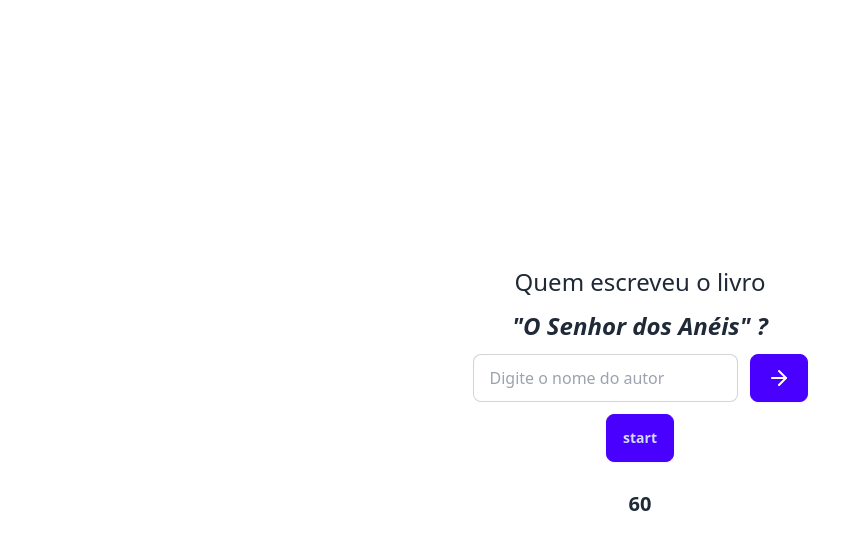
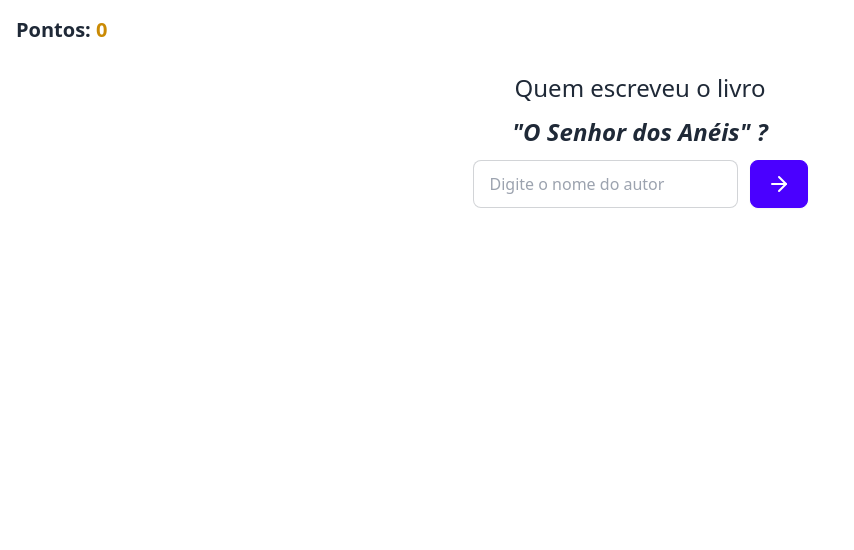
Before and after one commit to Solractys/quiz-book, a Next.js app: page / in a window 1280 px wide. Shown: the top 550 px of the page, without its empty margins (0-854 px from the left). Built offline with nearby package versions, Linux system fonts and the light colour scheme.

Commit message:
button repeat, visual feedback and points system

```diff
--- a/app/Components/quizComponent.tsx
+++ b/app/Components/quizComponent.tsx
@@ -1,17 +1,9 @@
 "use client";
 import { useState } from "react";
 import Book from "../Models/Book";
-import { ArrowRight } from "lucide-react";
+import { ArrowRight, RotateCcw } from "lucide-react";
 import normalizeString from "../Services/normalizedStrings";
 function QuizComponent() {
-  const [count, setCount] = useState<number>(0);
-  const [timer, setTimer] = useState<number>(60);
-  const startTime = () => {
-    setInterval(() => {
-      if (timer > 0) setTimer(timer - 1);
-    }, 1000);
-  };
-
   const [books, setBooks] = useState<Book[]>([
     {
       title: "O Senhor dos Anéis",
@@ -26,22 +18,79 @@ function QuizComponent() {
       writer: "Miguel de Cervantes",
     },
   ]);
+  const [count, setCount] = useState<number>(0);
+  const [timer, setTimer] = useState<number>(60);
+  const [correct, setCorrect] = useState<boolean>(false);
+  const [wrong, setWrong] = useState<boolean>(false);
+  const [needToRestart, setNeedToRestart] = useState<boolean>(false);
+  const [points, setPoints] = useState<number>(0);
+
+  function addPoints() {
+    setPoints(points + 15);
+    localStorage.setItem("points", JSON.stringify(points));
+  }
+
+  function checkAnswer(userResponse: string, writerName: string) {
+    const normalizeUserResponse = normalizeString(userResponse);
+    const normalizeWriterName = normalizeString(writerName);
+
+    if (normalizeUserResponse === normalizeWriterName) {
+      if (!(count == books.length - 1)) {
+        setCount(count + 1);
+      } else {
+        setNeedToRestart(true);
+      }
+      setCorrect(true);
+      addPoints();
+      setInterval(() => setCorrect(false), 2000);
+    } else {
+      setWrong(true);
+      setInterval(() => setWrong(false), 2000);
+    }
+  }
+
+  const startTime = () => {
+    setInterval(() => {
+      if (timer > 0) setTimer(timer - 1);
+    }, 1000);
+  };
+  const RestartGame = () => {
+    // Fazer request novamente na API e buscar novos livros
+    setCount(0);
+    setTimer(60);
+    setNeedToRestart(false);
+  };
+
   function handleSubmit(event: React.FormEvent<HTMLFormElement>) {
     event.preventDefault();
     const data = new FormData(event.currentTarget);
     let userResponse = data.get("userResponse") as string;
     let writerName = books[count].writer;
-    normalizeString(userResponse);
-    const normalizeUserResponse = normalizeString(userResponse);
-    const normalizeWriterName = normalizeString(writerName);
+    checkAnswer(userResponse, writerName);
 
-    if (normalizeUserResponse === normalizeWriterName) {
-      setCount(count + 1);
     event.currentTarget.reset();
   }
-  }
   return (
-    <div className="flex items-center justify-center space-y-3 flex-col w-96">
+    <div className="flex items-center justify-center space-y-3 flex-col w-full">
+      {needToRestart && (
+        <>
+          <div className="inset-0 bg-zinc-950  absolute z-50 flex items-center justify-center">
+            <button
+              onClick={RestartGame}
+              className="btn btn-primary flex items-center justify-center"
+            >
+              <RotateCcw color="white" />
+            </button>
+          </div>
+        </>
+      )}
+      <div className=" right-0 top-0 self-start p-4">
+        <span className="text-center text-xl font-bold">
+          {" "}
+          Pontos: <b className="text-yellow-600 font-bold">{points}</b>{" "}
+        </span>
+      </div>
+      <div className="justify-center items-center flex space-y-3 flex-col">
         <h1 className=" text-center text-2xl">Quem escreveu o livro</h1>
         <em className="text-center text-2xl font-bold">
           "{books[count].title}" ?
@@ -51,7 +100,7 @@ function QuizComponent() {
           onSubmit={(e) => handleSubmit(e)}
         >
           <input
-          className="input input-bordered"
+            className={`input input-bordered ${wrong ? "input-error" : ""} ${correct ? "input-success" : ""}`}
             type="text"
             placeholder="Digite o nome do autor"
             name="userResponse"
@@ -60,13 +109,14 @@ function QuizComponent() {
             <ArrowRight color="white" />
           </button>
         </form>
-      <button onClick={startTime} className="btn btn-primary">
-        start
-      </button>
-      <div className="p-4 m-2">
-        <span className="">
-          <span className="font-bold text-xl">{timer}</span>
-        </span>
+        {/* <button onClick={startTime} className="btn btn-primary"> */}
+        {/*   start */}
+        {/* </button> */}
+        {/* <div className="p-4 m-2"> */}
+        {/*   <span className=""> */}
+        {/*     <span className="font-bold text-xl">{timer}</span> */}
+        {/*   </span> */}
+        {/* </div> */}
       </div>
     </div>
   );
--- a/app/page.tsx
+++ b/app/page.tsx
@@ -4,7 +4,7 @@ import QuizComponent from "./Components/quizComponent";
 
 function Home() {
   return (
-    <main className="h-screen w-full flex items-center justify-center">
+    <main className="bg-zinc-950h-screen w-full flex items-center justify-center">
       <QuizComponent />
     </main>
   );
```
Lines whose indentation alone changed are shown as unchanged.
